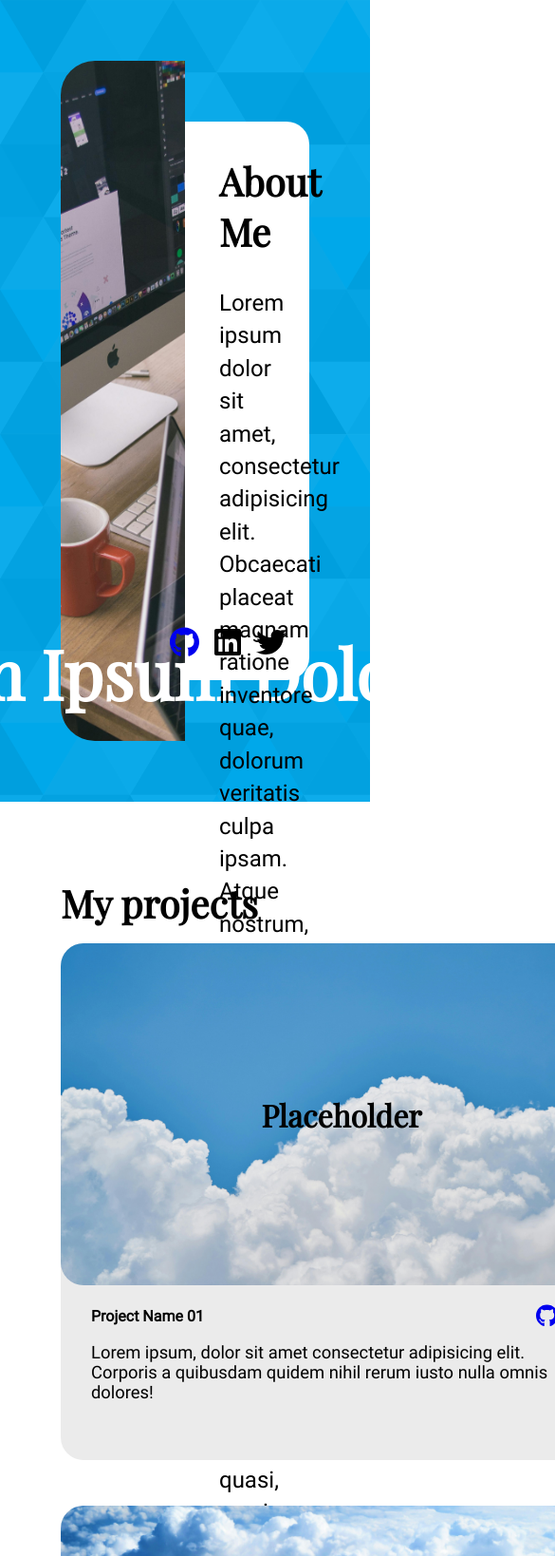
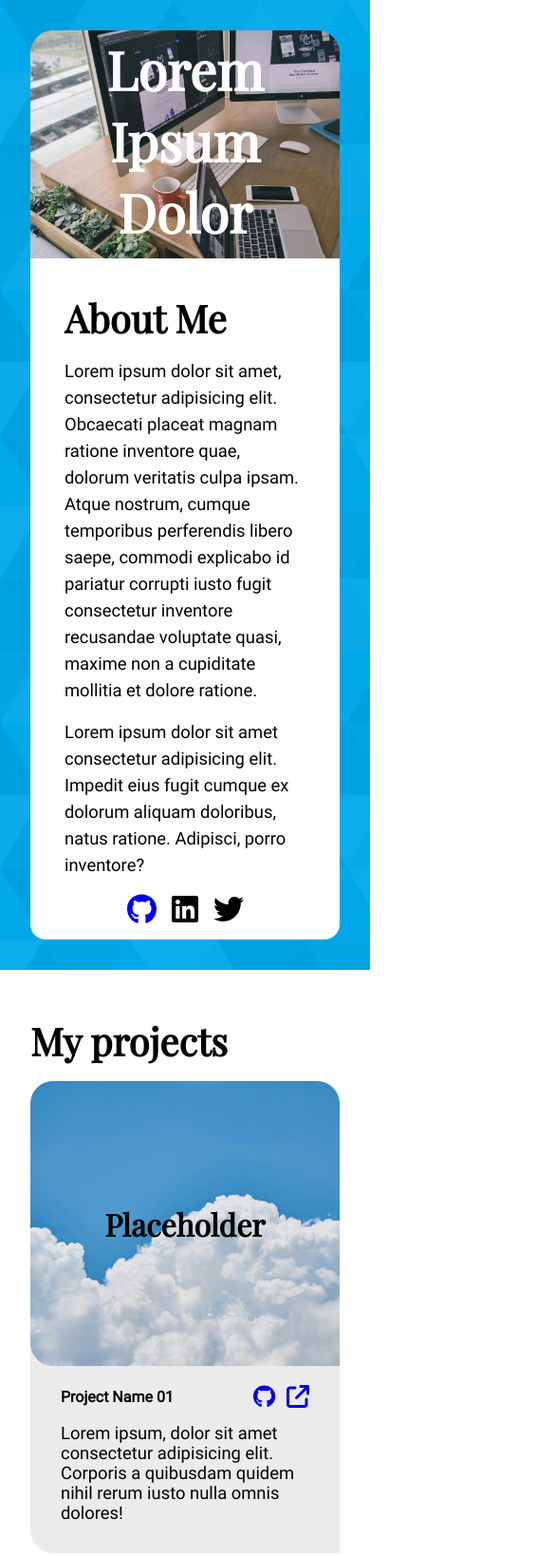
Before and after one commit to AndersonBonde/odin-homepage, a website built with webpack: page dist/index.html in a window 390 px wide. Shown: the top 1638 px of the page at 95% size, 585 px wide, since content can reach past the window. Built offline with nearby package versions, Linux system fonts and the light colour scheme.

Commit message:
Add media query for mobile(480px)

```diff
--- a/src/style.css
+++ b/src/style.css
@@ -138,7 +138,7 @@ main > h2 {
 
 .project-card > img {
   width: 100%;
-  max-height: 360px;
+  height: 300px;
   object-fit: cover;
   border-radius: inherit;
 }
@@ -217,3 +217,124 @@ footer img {
   border-radius: 0 36px 36px 0;
   object-fit: cover;
 }
+
+/* Mobile breakpoint */
+
+@media (max-width: 480px) {
+  body > header {
+    flex-direction: column;
+    padding: 2rem;
+    height: unset;
+  }
+
+  /* Header */
+
+  .header-image-container {
+    max-width: unset;
+    height: 240px;
+  }
+
+  .headerImage {
+    border-radius: 24px 24px 0 0;
+    object-fit: cover;
+  }
+
+  .author-name {
+    font-size: 3.5rem;
+    width: 100%;
+    text-align: center;
+    padding: 12px;
+    bottom: 0;
+    left: unset;
+    transform: unset;
+    white-space: wrap;
+  }
+
+  .about-me {
+    position: relative;
+    background-color: white;
+    width: unset;
+    margin-block: unset;
+    border-radius: 0 0 16px 16px;
+    padding: 36px;
+  }
+
+  .about-me > h2 {
+    margin-bottom: 1rem;
+  }
+
+  .about-me > p {
+    font-family: 'Roboto';
+    font-size: 1.15rem;
+    line-height: 1.75rem;
+  }
+
+  .about-me-links {
+    position: relative;
+    display: flex;
+    gap: 16px;
+    right: unset;
+    bottom: unset;
+    justify-content: center;
+    margin-bottom: -20px;
+  }
+
+  /* Main */
+
+  main {
+    min-height: unset;
+    padding: 2rem;
+  }
+
+  .my-projects-container {
+    gap: 24px;
+  }
+
+  .project-card {
+    position: relative;
+    min-width: calc(100vw - 4rem);
+    min-height: unset;
+  }
+
+  .project-card > h3 {
+    top: calc(300px / 2);
+    transform: translate(-50%, -50%);
+    font-size: 2rem;
+  }
+
+  /* Footer */
+
+  .footer-container {
+    min-height: unset;
+    padding: 2rem;
+    display: flex;
+    flex-direction: column;
+    background-color: rgb(47, 181, 235);
+  }
+
+  .footer-info {
+    min-width: unset;
+    background-color: white;
+    margin-block: unset;
+    border-radius: 16px 16px 0 0;
+    padding: 2rem;
+    display: flex;
+    flex-direction: column;
+  }
+
+  .footer-info h2 {
+    text-align: center;
+    margin-top: -1rem;
+  }
+
+  .footer-links {
+    justify-content: center;
+  }
+
+  footer img {
+    min-height: unset;
+    height: 300px;
+    border-radius: 0 0 36px 36px;
+    object-fit: cover;
+  }
+}
```
Also changed, not shown: 1 other file.
